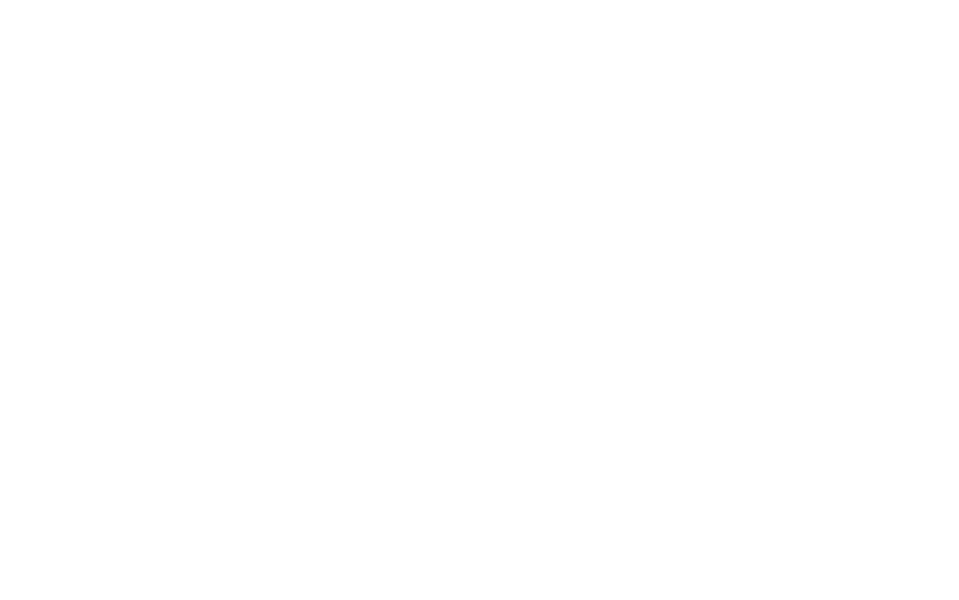
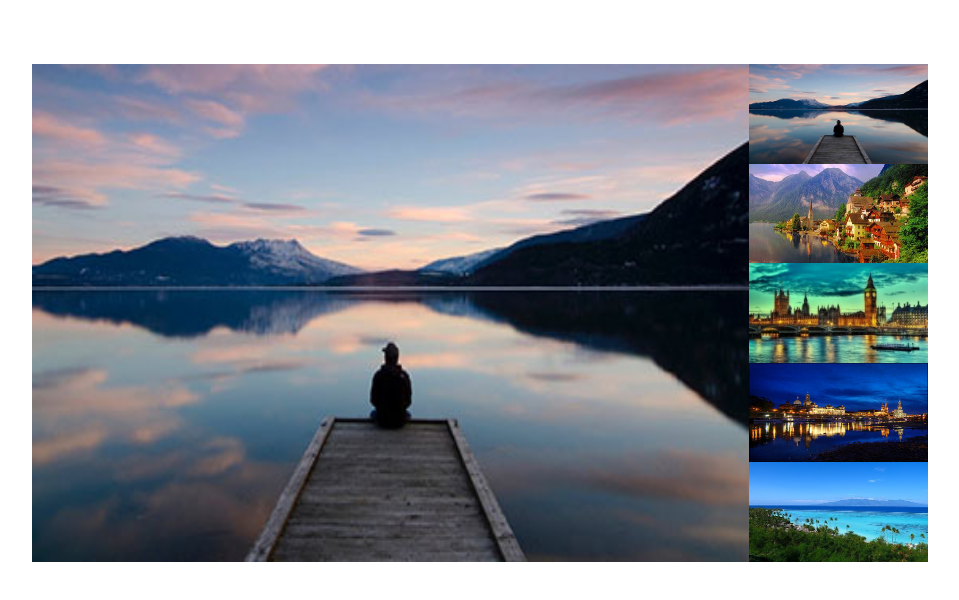
Before and after one commit to FedericoCapitani/vue-slider, a plain HTML site: page index.html in a window 1280 px wide. Shown: the whole page, without its empty margins (160-1119 px from the left). Drawn offline with nearby package versions, Linux system fonts and the light colour scheme.

Commit message:
milestone 1

```diff
--- a/assets/css/style.css
+++ b/assets/css/style.css
@@ -3,3 +3,29 @@
     padding: 0;
     box-sizing: border-box;
 }
+
+.container{
+    width: 70%;
+    max-width: 1200px;
+    max-height: 500px;
+    margin: 4rem auto;
+    display: flex;
+}
+
+img{
+    width: 100%;
+    height: 100%;
+    display: block;
+}
+
+.viewer{
+    width: 80%;
+}
+.slider{
+    width: 20%;
+    display: flex;
+    flex-direction: column;
+}
+.slider > img{
+    height: calc(100% / 5);
+}
--- a/index.html
+++ b/index.html
@@ -10,7 +10,18 @@
 <body>
 
     <div id="app">
-
+        <div class="container">
+            <div class="viewer">
+                <img src="assets/img/01.jpg" alt="uomo seduto sul molo di un lago">
+            </div>
+            <div class="slider">
+                <img src="./assets/img/01.jpg" alt="">
+                <img src="./assets/img/02.jpg" alt="">
+                <img src="./assets/img/03.jpg" alt="">
+                <img src="./assets/img/04.jpg" alt="">
+                <img src="./assets/img/05.jpg" alt="">
+            </div>
+        </div>
     </div>
 
     <script src="https://cdn.jsdelivr.net/npm/vue@2.6.14/dist/vue.js"></script>
```
